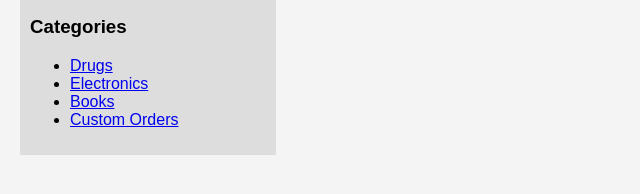
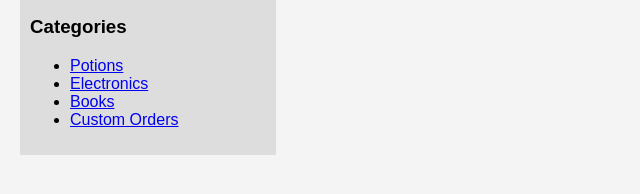
Before and after one commit to odransfield/silkroad, a website: page public/index.html in a window 1280 px wide. Shown: the part 252-446 px from the top of the page, 0-640 px from the left. Drawn offline with Linux system fonts and the light colour scheme; no server answers.

Commit message:
No more no no stuff

```diff
--- a/public/index.html
+++ b/public/index.html
@@ -50,7 +50,7 @@
             </ul>
             <h3>Categories</h3>
             <ul>
-                <li><a href="/search?query=">Drugs</a></li>
+                <li><a href="/search?query=">Potions</a></li>
                 <li><a href="/search?query=">Electronics</a></li>
                 <li><a href="/search?query=">Books</a></li>
                 <li><a href="/search?query=">Custom Orders</a></li>
```
